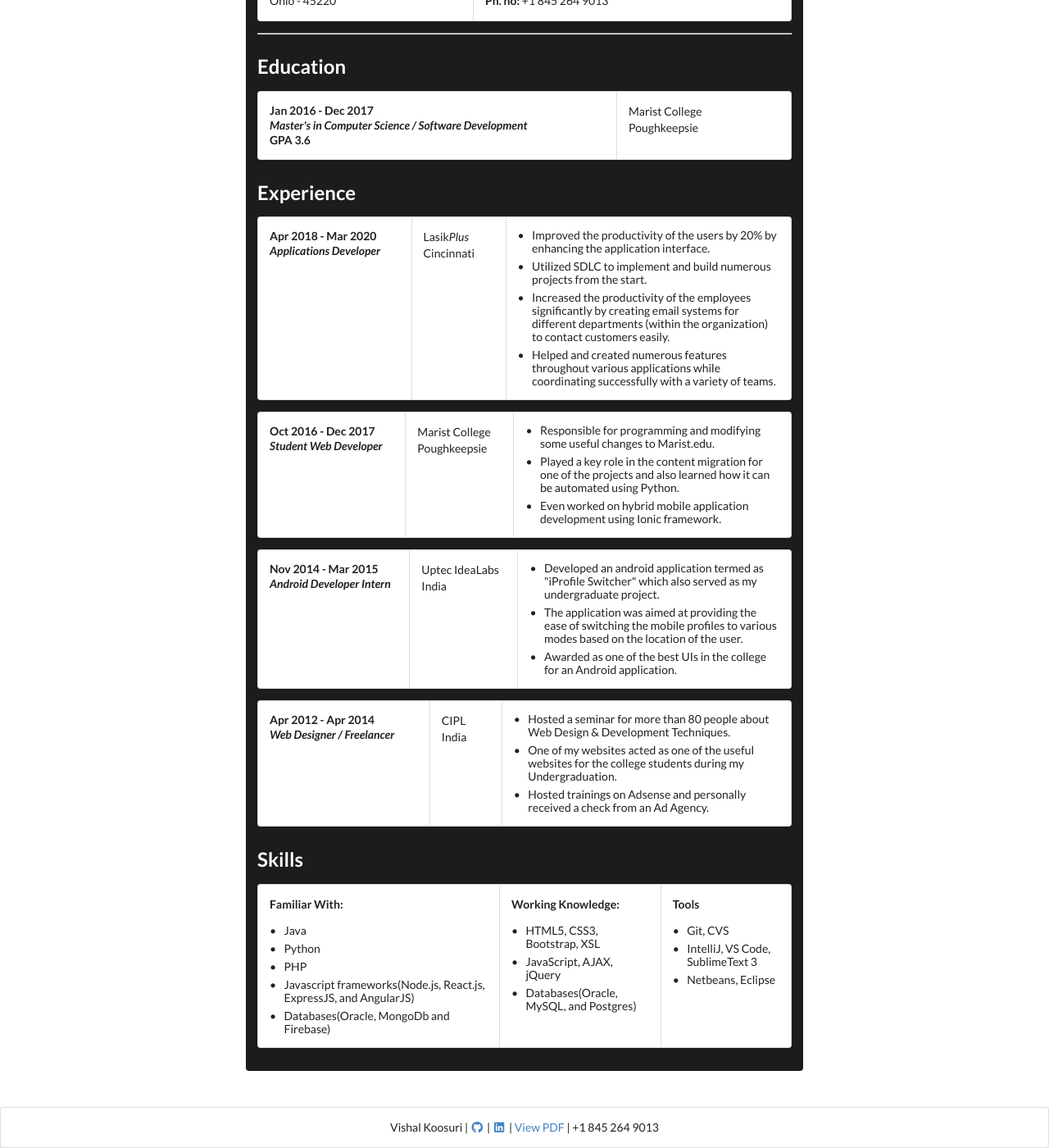
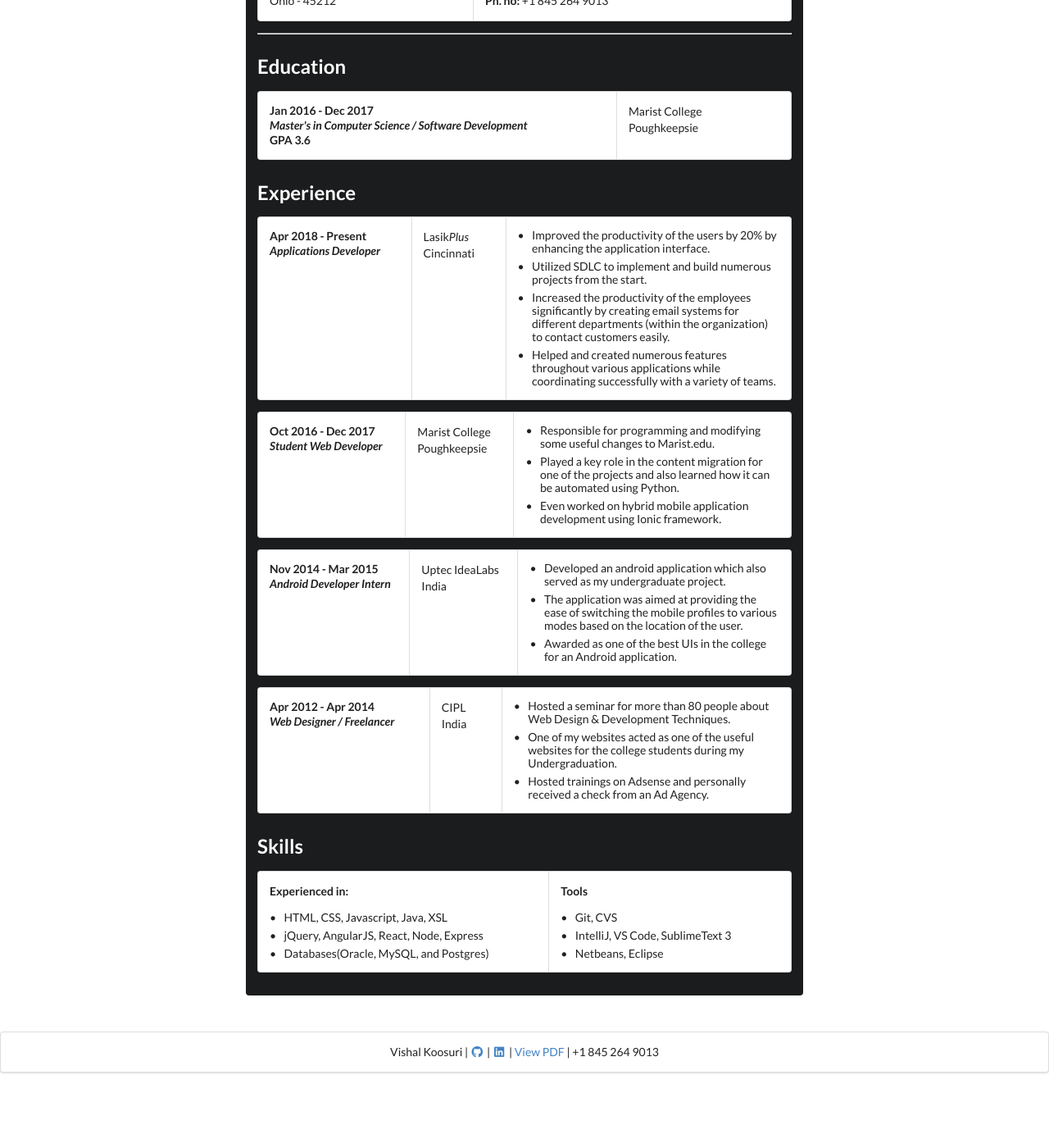
Before and after one commit to dainvinc/dainvinc.github.io, a Jekyll site: the page built from resume.html, in a window 1280 px wide and 1400 px high, scrolled down 173 px. Shown: the whole window at 82% size. Built offline with Jekyll 4.4.1, drawn with Linux system fonts in a browser that asks for light colours; nearby versions of some CDN libraries; after the commit the page ends 1481 px from its top, so only the background shows below that.

Commit message:
Updated address and tweaked other areas

```diff
--- a/resume.html
+++ b/resume.html
@@ -14,7 +14,7 @@
     <div class="ui horizontal segments fixed address">
         <div class="ui segment">
             <p>Cincinnati <br>
-            Ohio - 45220</p>
+            Ohio - 45212</p>
         </div>
         <div class="ui segment">
             <p><strong>Email: </strong>vishal.koosuri1@gmail.com <br>
@@ -38,7 +38,7 @@
     <h2 class="ui header">Experience</h2>
     <div class="ui horizontal segments experience">
         <h2 class="ui segment">
-            Apr 2018 - Mar 2020 <br>
+            Apr 2018 - Present <br>
             <i>Applications Developer</i>
         </h2>
         <div class="ui segment">
@@ -82,7 +82,7 @@
         </div>
         <div id="fix-segment" class="ui segment">
             <ul class="ui list">
-                <li>Developed an android application termed as "iProfile Switcher" which also served as my undergraduate project.</li>
+                <li>Developed an android application which also served as my undergraduate project.</li>
                 <li>The application was aimed at providing the ease of switching the mobile profiles to various modes based on the location of the user.</li>
                 <li>Awarded as one of the best UIs in the college for an Android application.</li>
             </ul>
@@ -109,21 +109,10 @@
     <h2 class="ui header">Skills</h2>
     <div class="ui horizontal segments experience">
         <div class="ui segment">
-            <strong>Familiar With:</strong>
+            <strong>Experienced in:</strong>
             <ul class="ui list">
-                <li>Java</li>
-                <li>Python</li>
-                <li>PHP</li>
-                <li>Javascript frameworks(Node.js, React.js, ExpressJS, and AngularJS)</li>
-                <li>Databases(Oracle, MongoDb and Firebase)</li>
-            </ul>
-
-        </div>
-        <div class="ui segment">
-            <strong>Working Knowledge:</strong>
-            <ul class="ui list">
-                <li>HTML5, CSS3, Bootstrap, XSL</li>
-                <li>JavaScript, AJAX, jQuery</li>
+                <li>HTML, CSS, Javascript, Java, XSL</li>
+                <li>jQuery, AngularJS, React, Node, Express</li>
                 <li>Databases(Oracle, MySQL, and Postgres)</li>
             </ul>
         </div>
```
